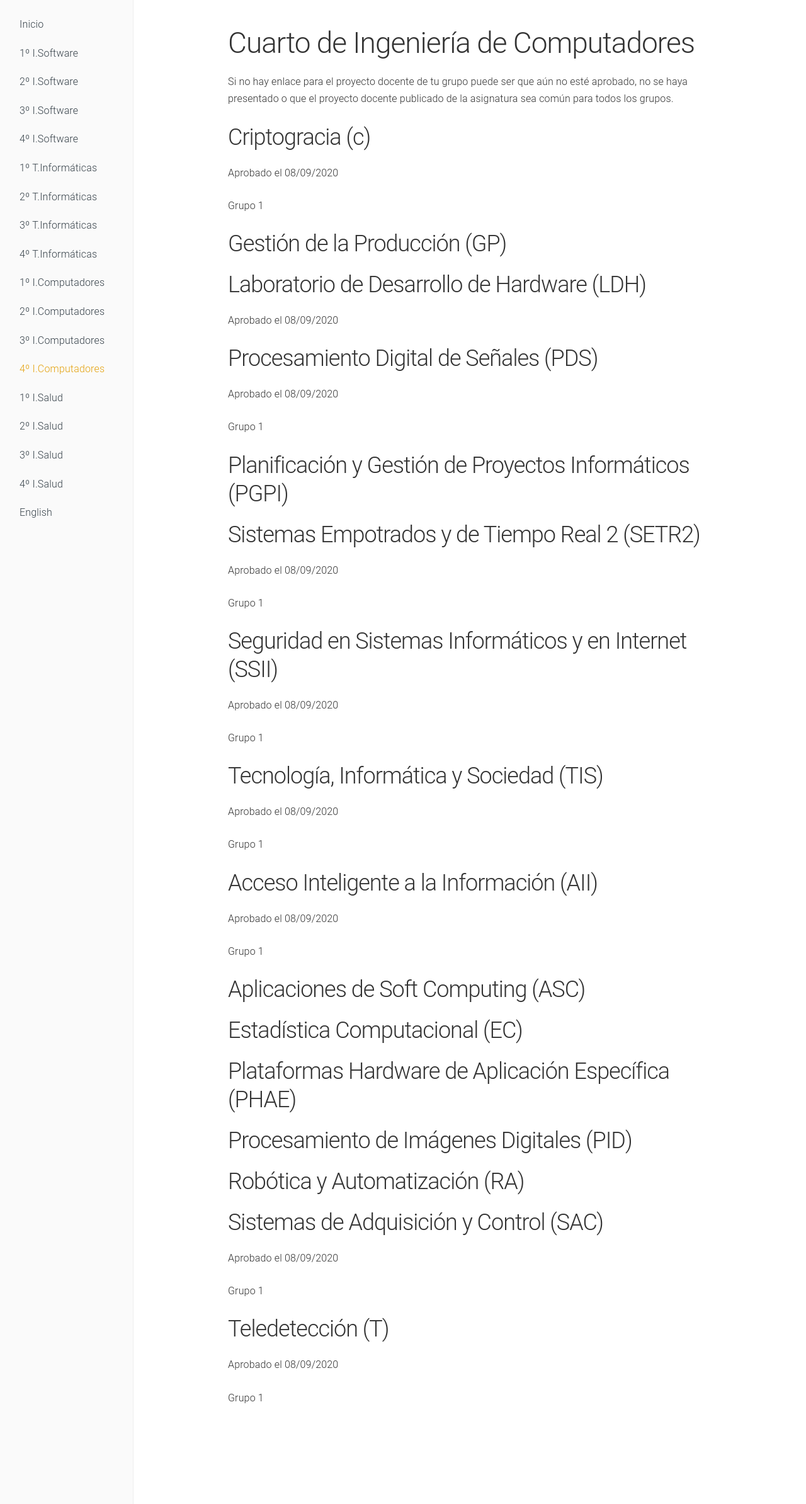
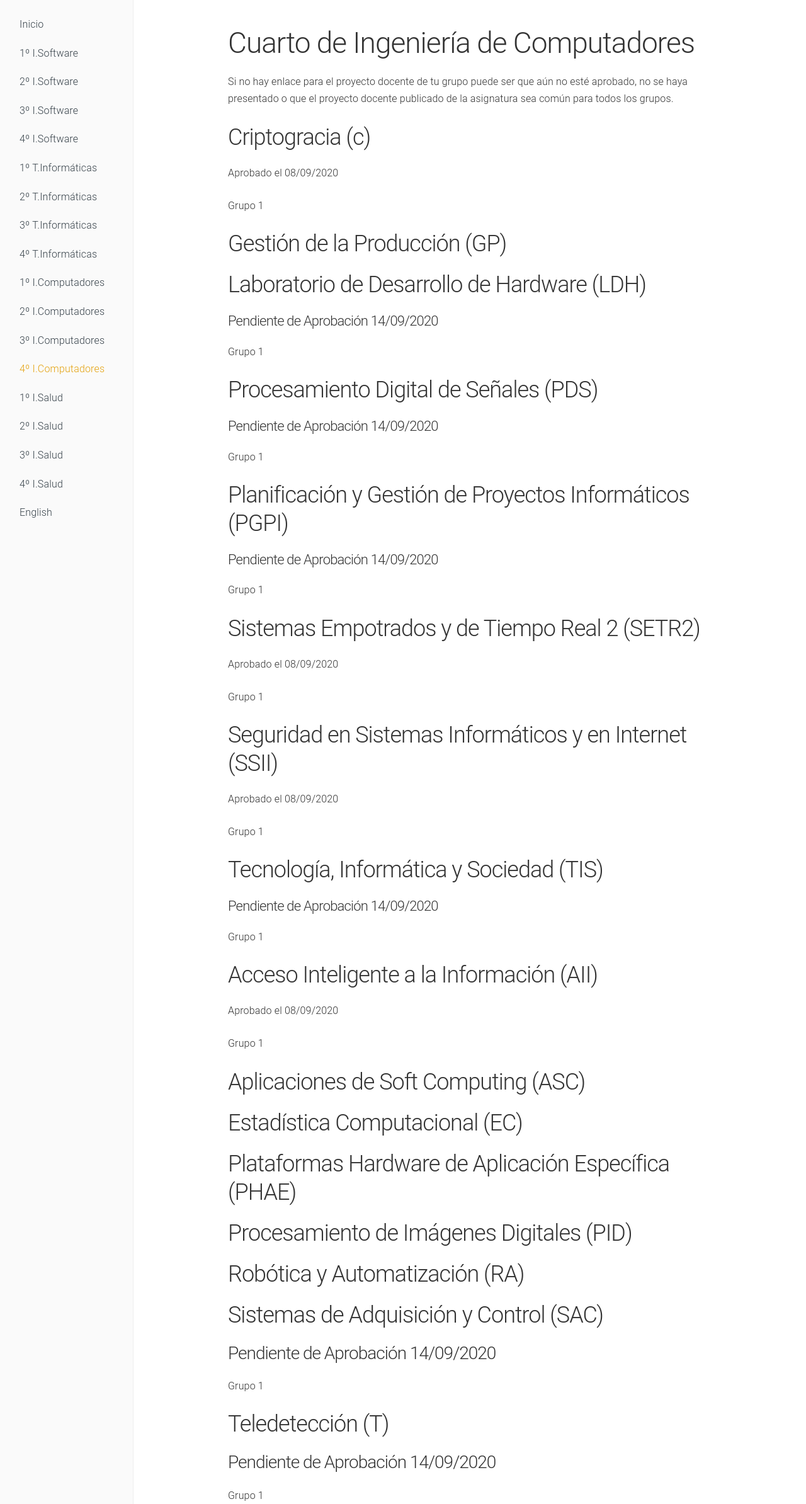
Before and after one commit to dlga/dlgaadaptaciones, a Jekyll site: the page built from 4comp.md, in a window 1280 px wide. Shown: the whole page at 63% size. Built offline with Jekyll 4.4.1, drawn with Linux system fonts in a browser that asks for light colours.

Commit message:
Actualizar DTE

```diff
--- a/4comp.md
+++ b/4comp.md
@@ -23,22 +23,23 @@ Aprobado el 08/09/2020
 
 ## Laboratorio de Desarrollo de Hardware (LDH)
 
-Aprobado el 08/09/2020
+#### Pendiente de Aprobación 14/09/2020
 
+[Grupo 1](https://uses0-my.sharepoint.com/:b:/g/personal/delegacion_etsii_us_es/Eab-AR539YpOgtWUehKPvBcBlceNBPrZRzW_huY-Pz9Z1A?e=o6dUhV)
 
 
 ## Procesamiento Digital de Señales (PDS)
 
-Aprobado el 08/09/2020
+#### Pendiente de Aprobación 14/09/2020
 
-[Grupo 1](https://uses0-my.sharepoint.com/:b:/g/personal/delegacion_etsii_us_es/EQm0DRB4gCFFtM-C94y9ElUBmqOiv1YOgpfdpIX4jkhJmg?e=iIxTaK)
+[Grupo 1](https://uses0-my.sharepoint.com/:b:/g/personal/delegacion_etsii_us_es/EQm0DRB4gCFFtM-C94y9ElUBmqOiv1YOgpfdpIX4jkhJmg?e=gAMdHY)
 
 
 ## Planificación y Gestión de Proyectos Informáticos (PGPI)
 
+#### Pendiente de Aprobación 14/09/2020
 
-
-
+[Grupo 1](https://uses0-my.sharepoint.com/:b:/g/personal/delegacion_etsii_us_es/EY5Ptas5hStPhcsn1SMXUhUBAuIk8TpNLqPBKWvAJwYKsQ?e=BYCLjK)
 
 
 ## Sistemas Empotrados y de Tiempo Real 2 (SETR2)
@@ -57,9 +58,9 @@ Aprobado el 08/09/2020
 
 ## Tecnología, Informática y Sociedad (TIS)
 
-Aprobado el 08/09/2020
+#### Pendiente de Aprobación 14/09/2020
 
-[Grupo 1](https://uses0-my.sharepoint.com/:b:/g/personal/delegacion_etsii_us_es/EZ0zFkVbfAtMsqNsn_gXZW4BnFX5RtAxjRGuq8CKnAGcIg?e=C0PHVk)
+[Grupo 1](https://uses0-my.sharepoint.com/:b:/g/personal/delegacion_etsii_us_es/EZ0zFkVbfAtMsqNsn_gXZW4BnFX5RtAxjRGuq8CKnAGcIg?e=Fra4fD)
 
 
 ## Acceso Inteligente a la Información (AII)
@@ -105,13 +106,13 @@ Aprobado el 08/09/2020
 
 ## Sistemas de Adquisición y Control (SAC)
 
-Aprobado el 08/09/2020
+### Pendiente de Aprobación 14/09/2020
 
-[Grupo 1](https://uses0-my.sharepoint.com/:b:/g/personal/delegacion_etsii_us_es/Ed6TfRZ6PhxNmuYmK1ejONUBCfx0Yuy-2xOHQ4WyPmJuqg?e=hFkW9l)
+[Grupo 1](https://uses0-my.sharepoint.com/:b:/g/personal/delegacion_etsii_us_es/Ed6TfRZ6PhxNmuYmK1ejONUBCfx0Yuy-2xOHQ4WyPmJuqg?e=qn8W1V)
 
 
 ## Teledetección (T)
 
-Aprobado el 08/09/2020
+### Pendiente de Aprobación 14/09/2020
 
-[Grupo 1](https://uses0-my.sharepoint.com/:b:/g/personal/delegacion_etsii_us_es/EVxEknt4fg9NprJ1qMEiSIIBVKgvsOZvsJPdL0HxDNxnPQ?e=j2LNj3)
+[Grupo 1](https://uses0-my.sharepoint.com/:b:/g/personal/delegacion_etsii_us_es/EVxEknt4fg9NprJ1qMEiSIIBVKgvsOZvsJPdL0HxDNxnPQ?e=khXYid)
```
Also changed, not shown: 1comp.md (+17 -5 lines), 2comp.md (+8 -5 lines), 3comp.md (+10 -5 lines).
